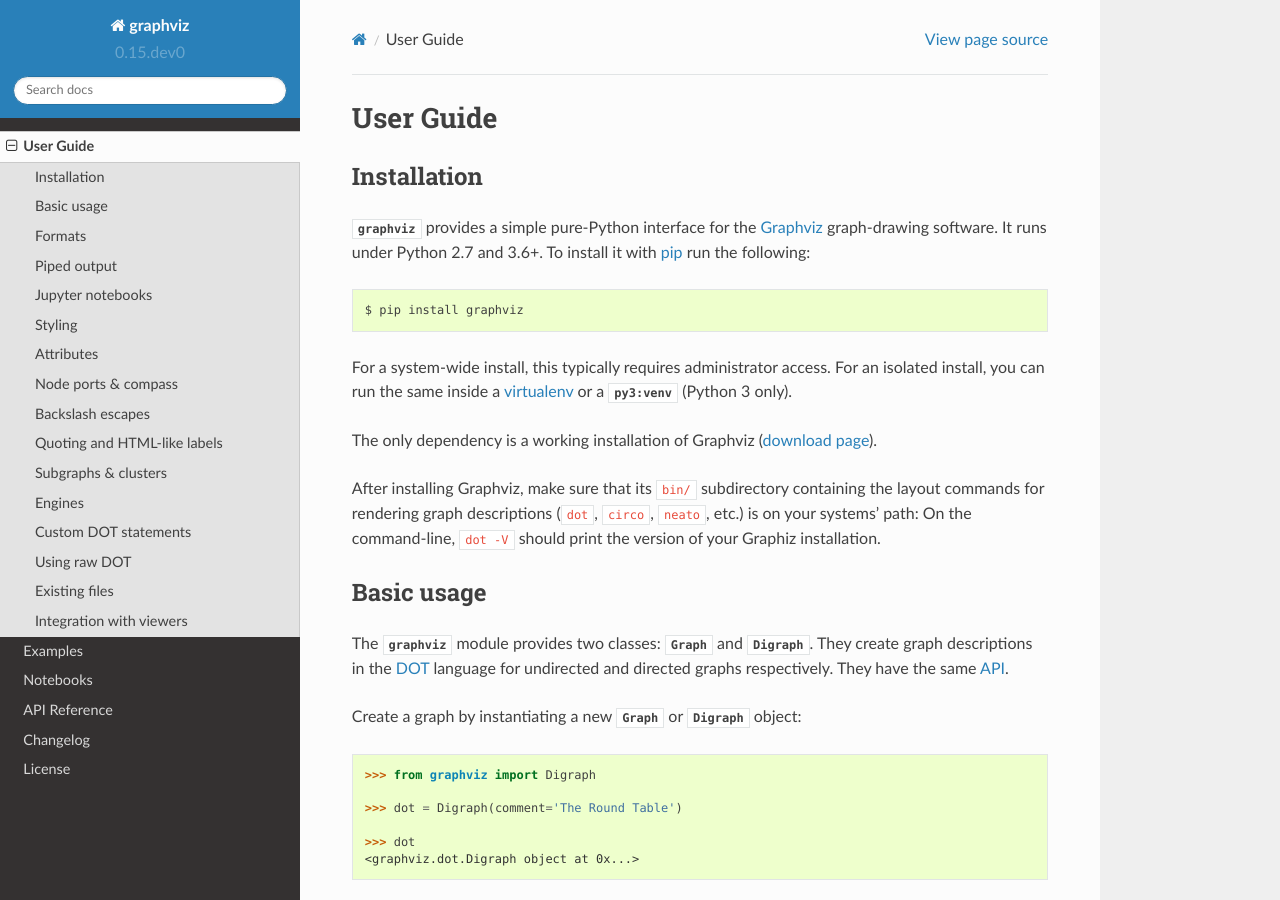
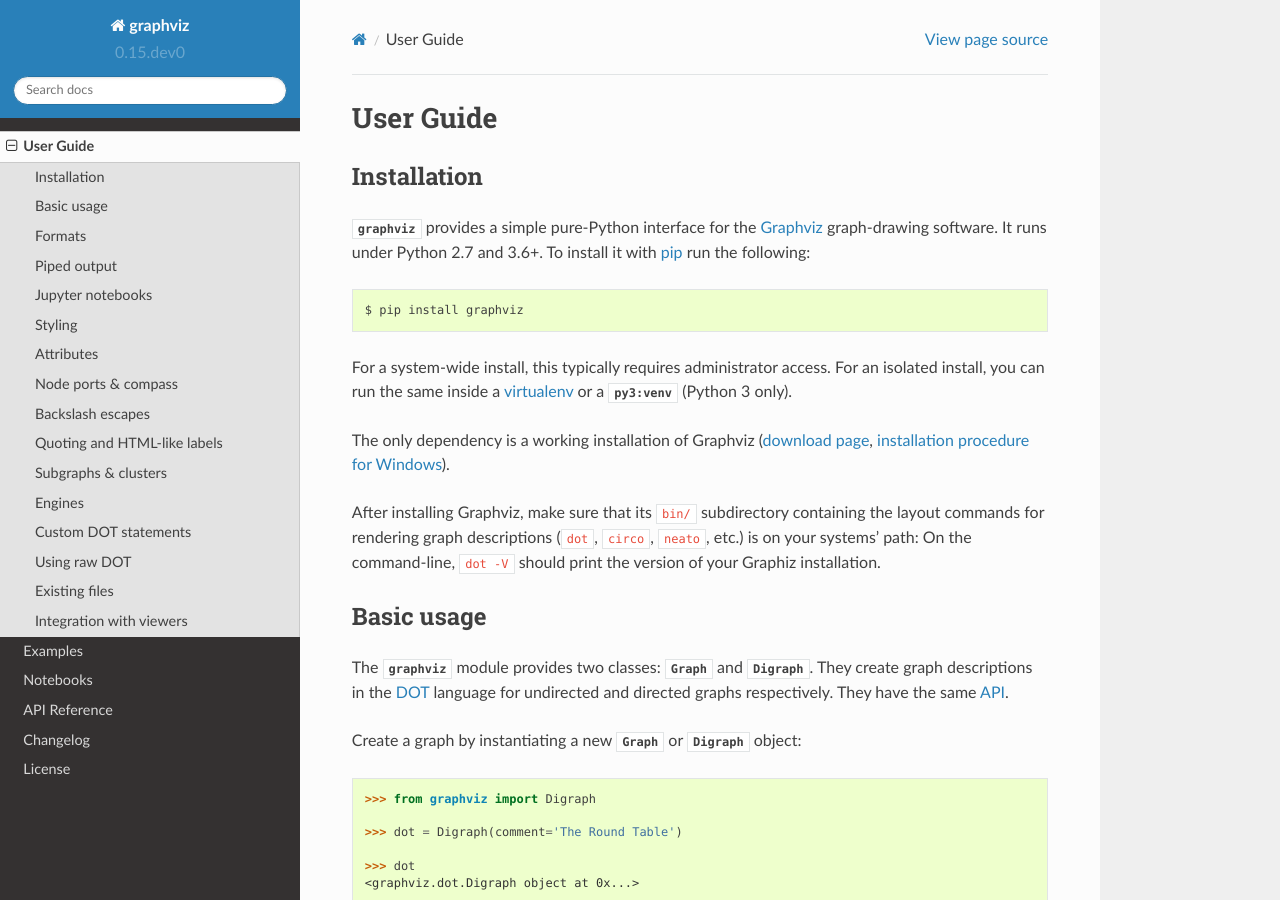
Before and after one commit to xflr6/graphviz, a Sphinx documentation site: the page built from docs/manual.rst, in a window 1280 px wide and 900 px high. Built offline with Sphinx 7.4.7 and the Read the Docs theme 2.0.0, drawn with Linux system fonts in a browser that asks for light colours; the version number is read from the project's files by our own code.

Commit message:
link to upstream installation procedure for Windows
- see #115, #108

```diff
--- a/README.rst
+++ b/README.rst
@@ -40,7 +40,7 @@ This package runs under Python 2.7, and 3.6+, use pip_ to install:
     $ pip install graphviz
 
 To render the generated DOT source code, you also need to install Graphviz
-(`download page`_).
+(`download page`_, `installation procedure for Windows`_).
 
 Make sure that the directory containing the ``dot`` executable is on your
 systems' path.
@@ -115,6 +115,7 @@ This package is distributed under the `MIT license`_.
 .. _Graphviz:  https://www.graphviz.org
 .. _master repo: https://gitlab.com/graphviz/graphviz/
 .. _download page: https://www.graphviz.org/download/
+.. _installation procedure for Windows: https://forum.graphviz.org/t/new-simplified-installation-procedure-on-windows/224
 .. _DOT: https://www.graphviz.org/doc/info/lang.html
 .. _Jupyter notebooks: https://jupyter.org
 .. _IPython notebooks: https://ipython.org/notebook.html
--- a/docs/manual.rst
+++ b/docs/manual.rst
@@ -19,7 +19,8 @@ For a system-wide install, this typically requires administrator access. For an
 isolated install, you can run the same inside a virtualenv_ or a
 :mod:`py3:venv` (Python 3 only).
 
-The only dependency is a working installation of Graphviz (`download page`_).
+The only dependency is a working installation of Graphviz (`download page`_,
+`installation procedure for Windows`_).
 
 After installing Graphviz, make sure that its ``bin/`` subdirectory containing
 the layout commands for rendering graph descriptions (``dot``, ``circo``,
@@ -607,6 +608,7 @@ cycles.
 .. _virtualenv: https://virtualenv.pypa.io
 
 .. _Graphviz: https://www.graphviz.org
+.. _installation procedure for Windows: https://forum.graphviz.org/t/new-simplified-installation-procedure-on-windows/224
 .. _download page: https://www.graphviz.org/download/
 .. _DOT: https://www.graphviz.org/doc/info/lang.html
 .. _output file format: https://www.graphviz.org/doc/info/output.html
```
